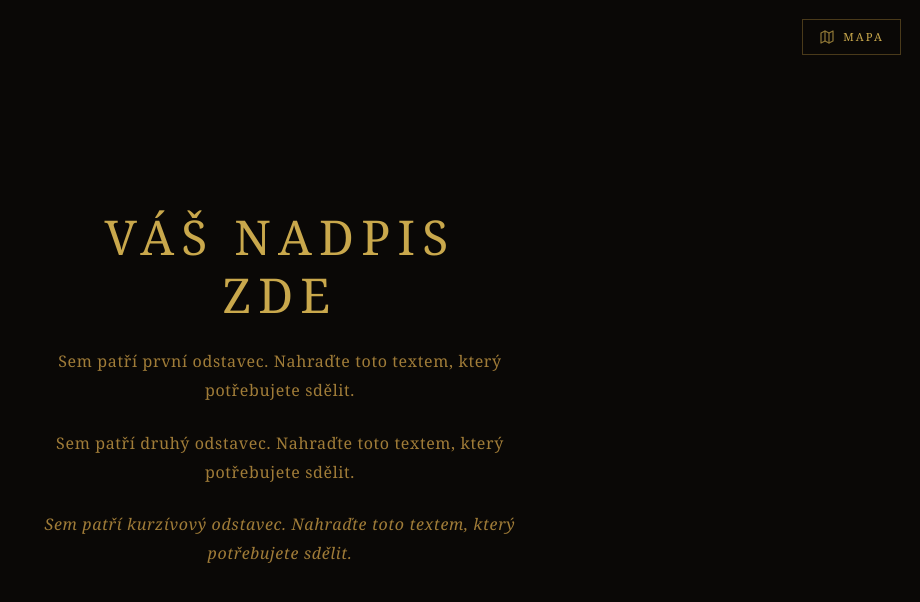
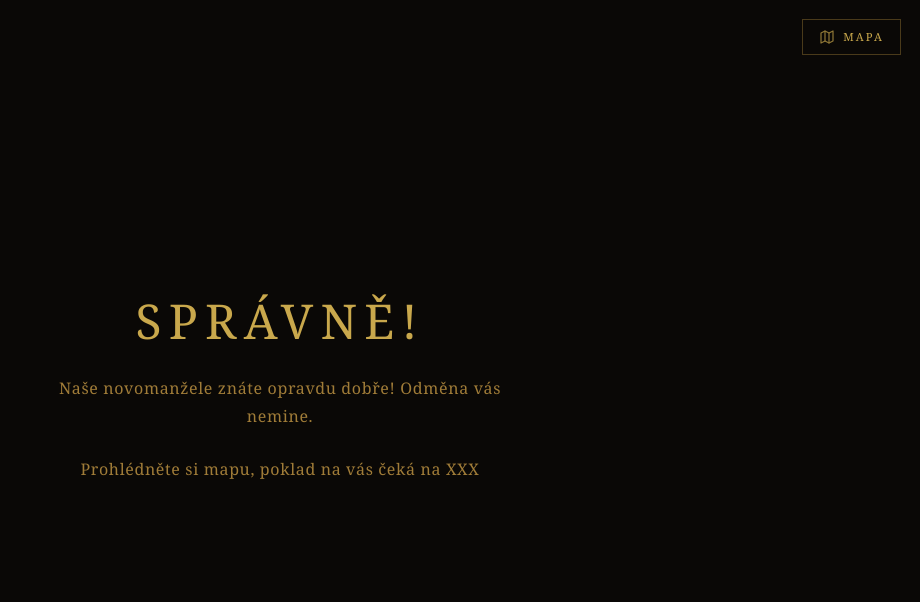
Before and after one commit to bhdev24/unikovka_trzilu, a plain HTML site: page trivia-2.html in a window 1280 px wide. Shown: the whole page, without its empty margins (360-1280 px from the left). Drawn offline with Linux system fonts and the light colour scheme; a web font is replaced by a local one.

Commit message:
Update trivia-2.html

```diff
--- a/trivia-2.html
+++ b/trivia-2.html
@@ -3,7 +3,7 @@
 <head>
   <meta charset="UTF-8">
   <meta name="viewport" content="width=device-width, initial-scale=1.0">
-  <title>VÁŠ NÁZEV ZDE</title>
+  <title>Svatba šipkovanáE</title>
   <style>
     @font-face {
       font-family: 'Gelasio';
@@ -67,22 +67,18 @@
   <div class="container">
 
     <!-- NADPIS — změňte tento text -->
-    <h1>Váš nadpis zde</h1>
+    <h1>Správně!</h1>
 
     <!-- PRVNÍ ODSTAVEC — regular -->
     <p class="textbox">
-      Sem patří první odstavec. Nahraďte toto textem, který potřebujete sdělit.
+      Naše novomanžele znáte opravdu dobře! Odměna vás nemine.
     </p>
 
     <!-- DRUHÝ ODSTAVEC — regular -->
     <p class="textbox">
-      Sem patří druhý odstavec. Nahraďte toto textem, který potřebujete sdělit.
+       Prohlédněte si mapu, poklad na vás čeká na XXX
     </p>
 
-    <!-- TŘETÍ ODSTAVEC — kurzíva -->
-    <p class="textbox-italic">
-      Sem patří kurzívový odstavec. Nahraďte toto textem, který potřebujete sdělit.
-    </p>
 
   </div>
 
```
